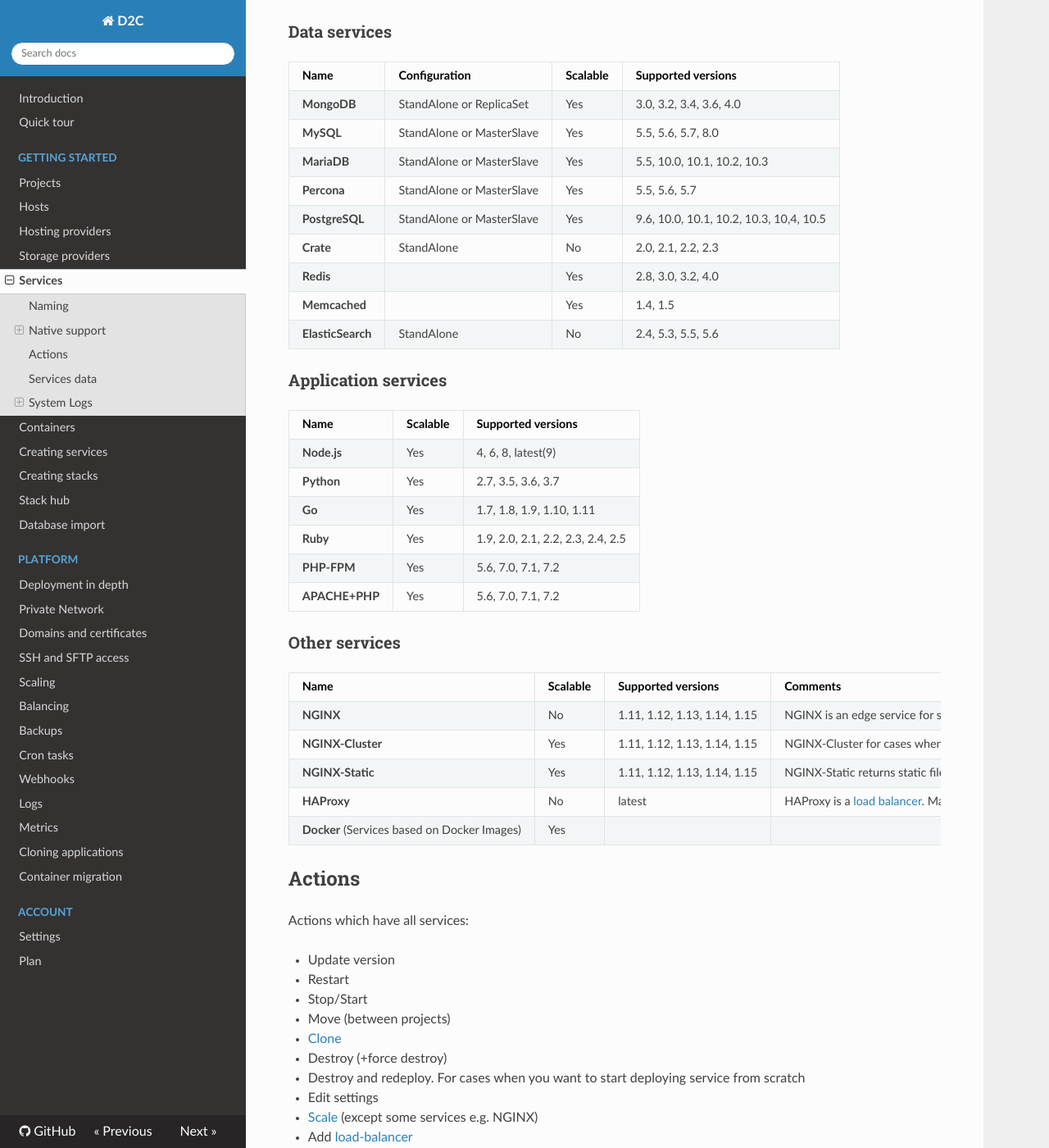
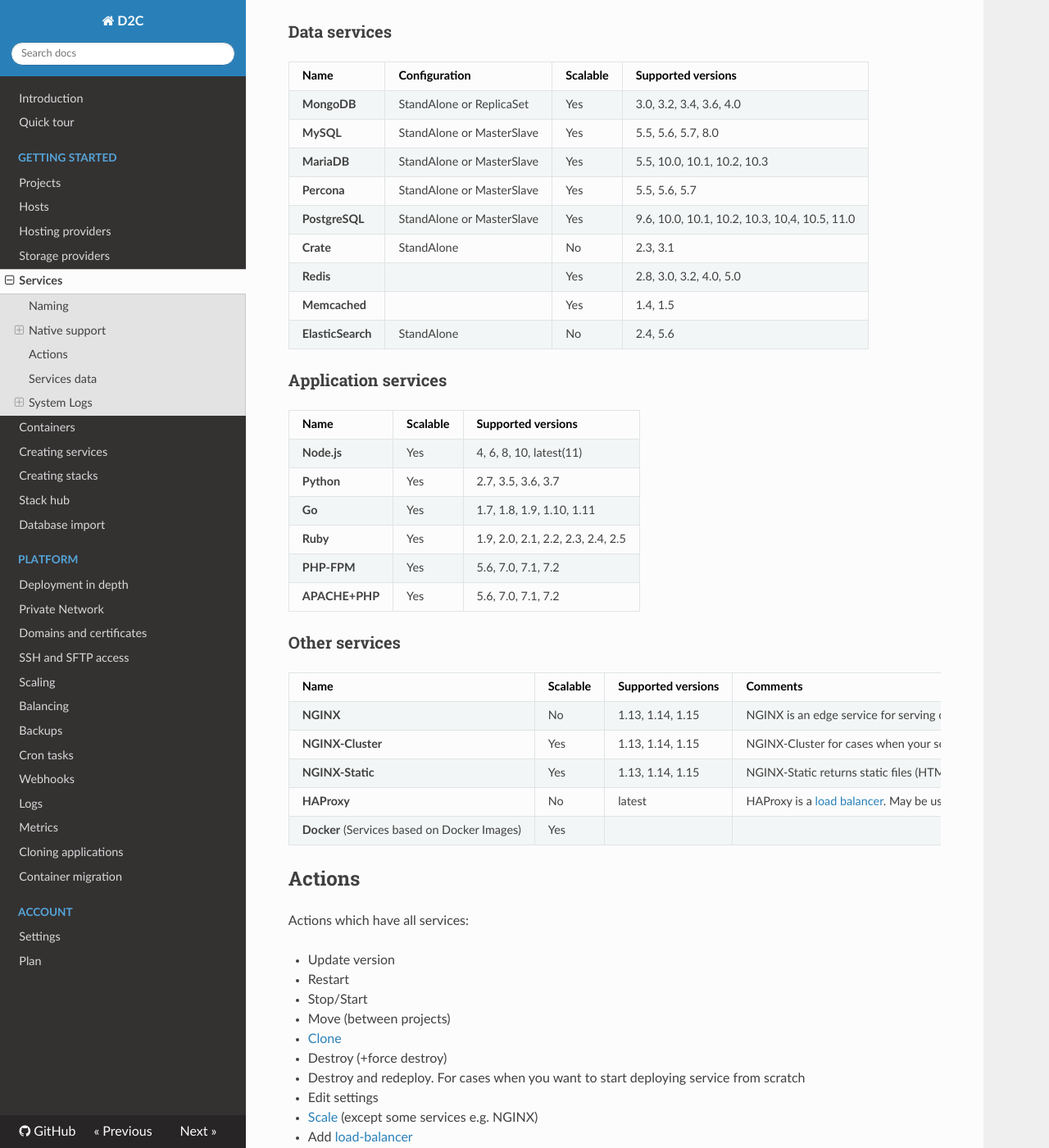
Before and after one commit to d2cio/docs, an MkDocs documentation site: the page built from docs/getting-started/services.md, in a window 1280 px wide and 1400 px high, scrolled down 704 px. Shown: the whole window at 82% size. Built offline with MkDocs 1.6.1, drawn with Linux system fonts in a browser that asks for light colours; nearby versions of some CDN libraries; old or Windows-style settings are respelled for this version of MkDocs.

Commit message:
new supported versions of services

```diff
--- a/docs/getting-started/services.md
+++ b/docs/getting-started/services.md
@@ -22,17 +22,17 @@ Name              | Configuration             | Scalable | Supported versions
 **MySQL**         | StandAlone or MasterSlave | Yes      | 5.5, 5.6, 5.7, 8.0
 **MariaDB**       | StandAlone or MasterSlave | Yes      | 5.5, 10.0, 10.1, 10.2, 10.3
 **Percona**       | StandAlone or MasterSlave | Yes      | 5.5, 5.6, 5.7
-**PostgreSQL**    | StandAlone or MasterSlave | Yes      | 9.6, 10.0, 10.1, 10.2, 10.3, 10,4, 10.5
-**Crate**         | StandAlone                | No       | 2.0, 2.1, 2.2, 2.3
-**Redis**         |                           | Yes      | 2.8, 3.0, 3.2, 4.0
+**PostgreSQL**    | StandAlone or MasterSlave | Yes      | 9.6, 10.0, 10.1, 10.2, 10.3, 10,4, 10.5, 11.0
+**Crate**         | StandAlone                | No       | 2.3, 3.1
+**Redis**         |                           | Yes      | 2.8, 3.0, 3.2, 4.0, 5.0
 **Memcached**     |                           | Yes      | 1.4, 1.5
-**ElasticSearch** | StandAlone                | No       | 2.4, 5.3, 5.5, 5.6
+**ElasticSearch** | StandAlone                | No       | 2.4, 5.6
 
 ### Application services
 
 Name           | Scalable | Supported versions
 :------------- | :------- | :--------------------------------
-**Node.js**    | Yes      | 4, 6, 8, latest(9)
+**Node.js**    | Yes      | 4, 6, 8, 10, latest(11)
 **Python**     | Yes      | 2.7, 3.5, 3.6, 3.7
 **Go**         | Yes      | 1.7, 1.8, 1.9, 1.10, 1.11
 **Ruby**       | Yes      | 1.9, 2.0, 2.1, 2.2, 2.3, 2.4, 2.5
@@ -43,9 +43,9 @@ Name           | Scalable | Supported versions
 
 Name                                         | Scalable | Supported versions          | Comments
 :------------------------------------------- | :------- | :-------------------------- | :-----------------------------------------------------------------------------------------------------------------------------------------------------
-**NGINX**                                    | No       | 1.11, 1.12, 1.13, 1.14, 1.15 | NGINX is an edge service for serving on top of stack. It can generate free [TSL certificates](/platform/domains-and-certificates/) (by Let's Encrypt).
-**NGINX-Cluster**                            | Yes      | 1.11, 1.12, 1.13, 1.14, 1.15 | NGINX-Cluster for cases when your service does not return static files or you need to serve more than one PHP-FPM container.
-**NGINX-Static**                             | Yes      | 1.11, 1.12, 1.13, 1.14, 1.15 | NGINX-Static returns static files (HTML, JS, CSS, images, etc.). It cannot serve other services.
+**NGINX**                                    | No       | 1.13, 1.14, 1.15 | NGINX is an edge service for serving on top of stack. It can generate free [TSL certificates](/platform/domains-and-certificates/) (by Let's Encrypt).
+**NGINX-Cluster**                            | Yes      | 1.13, 1.14, 1.15 | NGINX-Cluster for cases when your service does not return static files or you need to serve more than one PHP-FPM container.
+**NGINX-Static**                             | Yes      | 1.13, 1.14, 1.15 | NGINX-Static returns static files (HTML, JS, CSS, images, etc.). It cannot serve other services.
 **HAProxy**                                  | No       | latest | HAProxy is a [load balancer](/platform/balancing/). May be used as edge service. It can generate free [TSL certificates](/platform/domains-and-certificates/) (by Let's Encrypt).
 **Docker** (Services based on Docker Images) | Yes
 
```
Also changed, not shown: docs/getting-started/hosts.md (+1 -1 lines), 1 other file.
